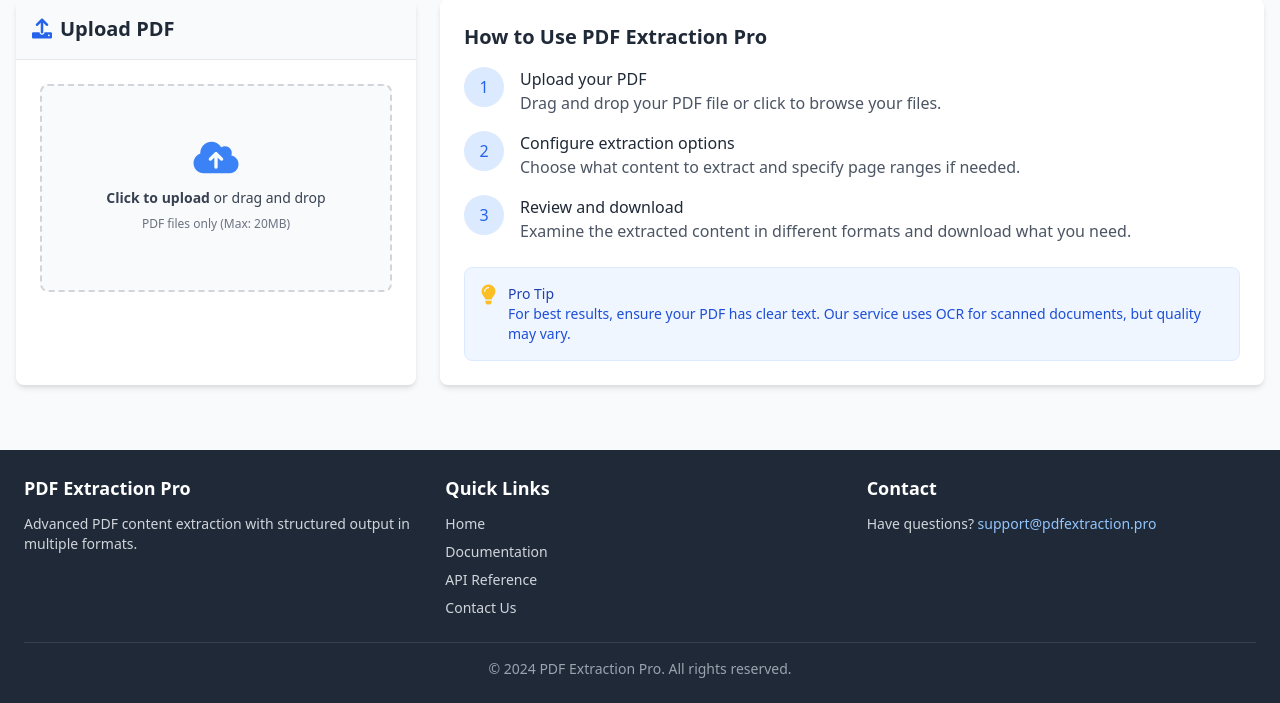
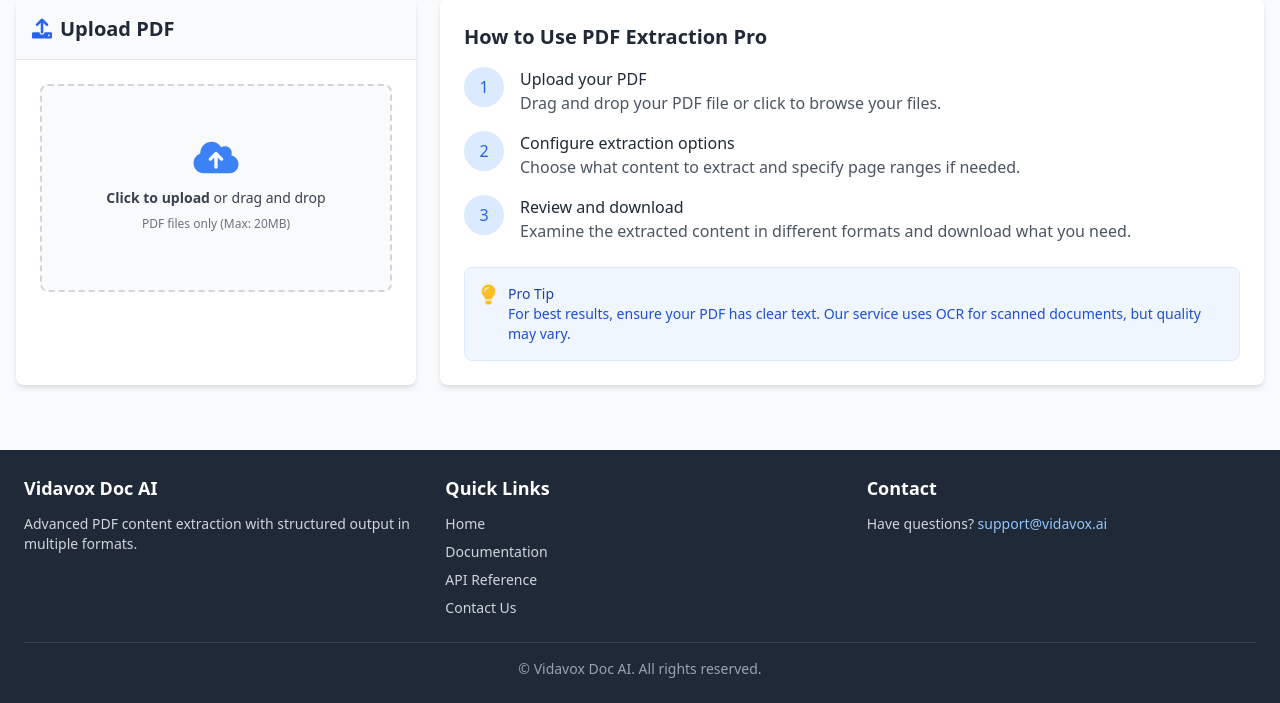
Before and after one commit to deduu/UniDocParser, a FastAPI app: page / in a window 1280 px wide. Shown: the part 97-800 px from the top of the page. Run offline with FastAPI, Linux system fonts and the light colour scheme; some libraries are stand-ins or nearby versions.

```diff
--- a/frontend/templates/index.html
+++ b/frontend/templates/index.html
@@ -274,7 +274,7 @@
         <div class="container mx-auto">
             <div class="grid grid-cols-1 md:grid-cols-3 gap-8">
                 <div>
-                    <h3 class="text-lg font-semibold mb-3">PDF Extraction Pro</h3>
+                    <h3 class="text-lg font-semibold mb-3">Vidavox Doc AI</h3>
                     <p class="text-gray-300 text-sm">Advanced PDF content extraction with structured output in multiple formats.</p>
                 </div>
                 <div>
@@ -288,11 +288,11 @@
                 </div>
                 <div>
                     <h3 class="text-lg font-semibold mb-3">Contact</h3>
-                    <p class="text-gray-300 text-sm">Have questions? <a href="#" class="text-blue-300">support@pdfextraction.pro</a></p>
+                    <p class="text-gray-300 text-sm">Have questions? <a href="#" class="text-blue-300">support@vidavox.ai</a></p>
                 </div>
             </div>
             <div class="border-t border-gray-700 mt-6 pt-4 text-center text-sm text-gray-400">
-                <p>&copy; 2024 PDF Extraction Pro. All rights reserved.</p>
+                <p>&copy; Vidavox Doc AI. All rights reserved.</p>
             </div>
         </div>
     </footer>
```
Also changed, not shown: .github/PULL_REQUEST_TEMPLATE/pull_request_template.md (added).
